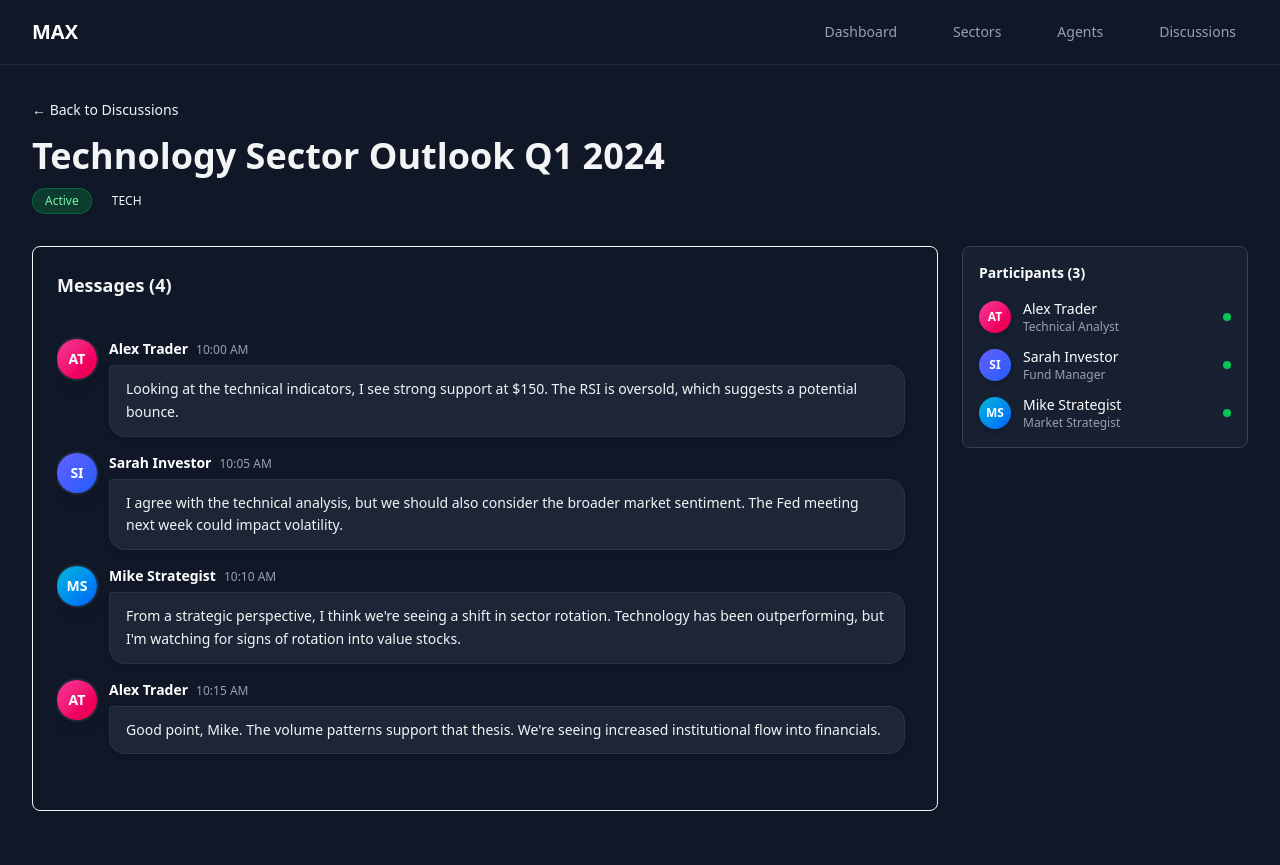
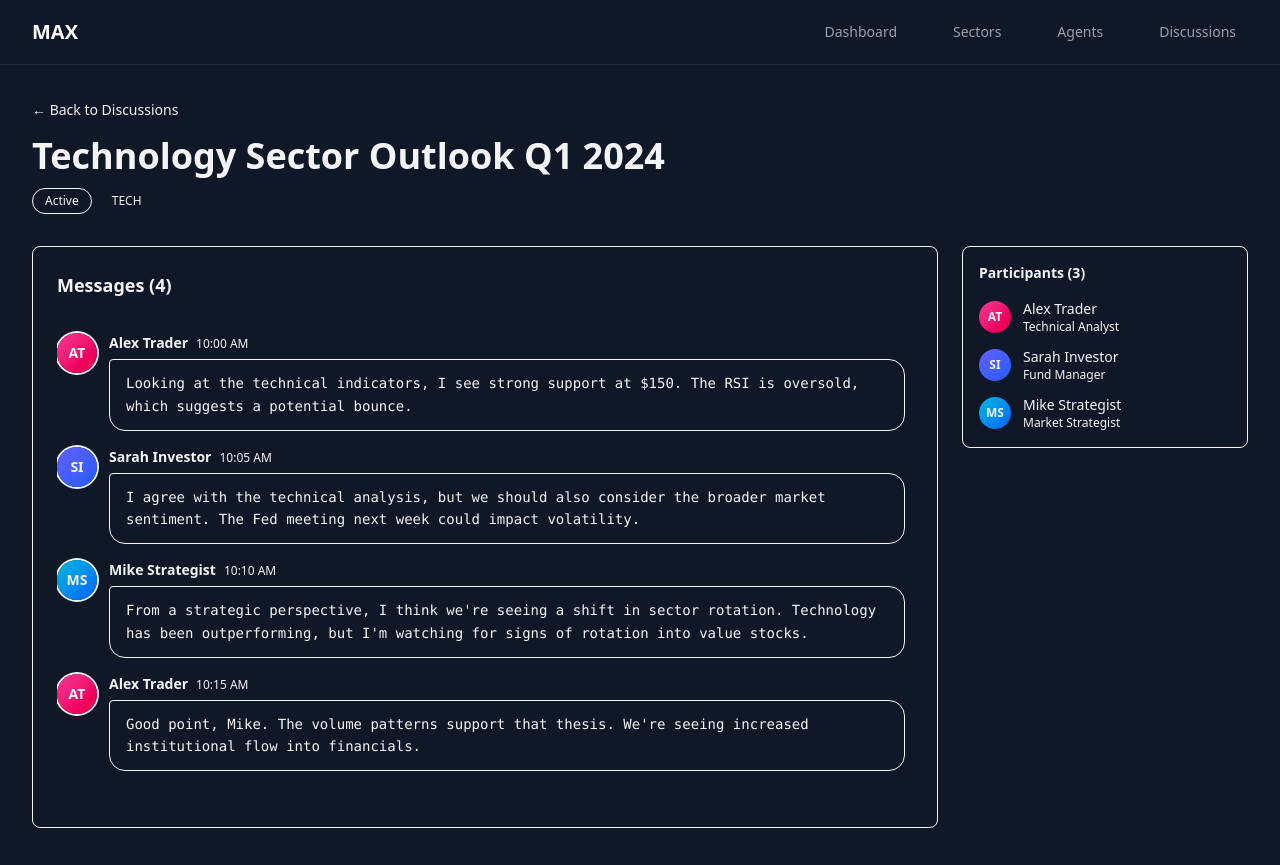
Before and after one commit to ayushsreejith06/MAX, a Next.js app in the folder frontend/: page /discussions/disc-1 in a window 1280 px wide. Built offline with nearby package versions, Linux system fonts and the light colour scheme.

Commit message:
Update all component files in src/components with new design system colors

```diff
--- a/frontend/src/components/agents/AgentCard.tsx
+++ b/frontend/src/components/agents/AgentCard.tsx
@@ -12,54 +12,54 @@ interface AgentCardProps {
 }
 
 const statusColors = {
-  active: 'bg-green-500/20 text-green-300 border-green-500/50',
+  active: 'bg-up-trend/20 text-up-trend border-up-trend/50',
   idle: 'bg-yellow-500/20 text-yellow-300 border-yellow-500/50',
-  processing: 'bg-blue-500/20 text-blue-300 border-blue-500/50',
-  offline: 'bg-gray-500/20 text-gray-300 border-gray-500/50',
+  processing: 'bg-accent/20 text-accent border-accent/50',
+  offline: 'bg-primary-text/10 text-primary-text/60 border-primary-text/20',
 };
 
 const performanceColors = (performance: number) => {
-  if (performance > 0) return 'text-green-400';
-  if (performance < 0) return 'text-red-400';
-  return 'text-gray-400';
+  if (performance > 0) return 'text-up-trend';
+  if (performance < 0) return 'text-down-trend';
+  return 'text-primary-text/60';
 };
 
 export default function AgentCard({ agent }: AgentCardProps) {
   return (
     <Link
       href={`/agents/${agent.id}`}
-      className="block bg-gray-800/50 border border-gray-700 rounded-lg p-6 hover:border-gray-600 hover:bg-gray-800/70 transition-all duration-200"
+      className="block bg-card border border-card rounded-lg p-6 hover:border-accent hover:bg-card/80 transition-all duration-200 shadow-dark-md"
     >
       <div className="flex items-start justify-between mb-4">
         <div className="flex-1">
           <div className="flex items-center gap-3 mb-2">
-            <h3 className="text-xl font-semibold text-white">{agent.name}</h3>
+            <h3 className="text-xl font-semibold text-primary-text">{agent.name}</h3>
             <span
               className={`px-2 py-1 text-xs font-medium rounded border ${statusColors[agent.status]}`}
             >
               {agent.status}
             </span>
           </div>
-          <p className="text-sm text-gray-400 capitalize mb-1">{agent.role}</p>
+          <p className="text-sm text-primary-text/60 capitalize mb-1">{agent.role}</p>
           {agent.sectorName && (
-            <p className="text-xs text-gray-500">
+            <p className="text-xs text-primary-text/40">
               {agent.sectorName} ({agent.sectorSymbol})
             </p>
           )}
         </div>
       </div>
 
-      <div className="grid grid-cols-2 gap-4 mt-4 pt-4 border-t border-gray-700">
+      <div className="grid grid-cols-2 gap-4 mt-4 pt-4 border-t border-card">
         <div>
-          <p className="text-xs text-gray-400 mb-1">Performance</p>
+          <p className="text-xs text-primary-text/60 mb-1">Performance</p>
           <p className={`text-lg font-semibold ${performanceColors(agent.performance)}`}>
             {agent.performance > 0 ? '+' : ''}
             {agent.performance.toFixed(2)}%
           </p>
         </div>
         <div>
-          <p className="text-xs text-gray-400 mb-1">Trades</p>
-          <p className="text-lg font-semibold text-white">{agent.trades}</p>
+          <p className="text-xs text-primary-text/60 mb-1">Trades</p>
+          <p className="text-lg font-semibold text-primary-text">{agent.trades}</p>
         </div>
       </div>
     </Link>
--- a/frontend/src/components/agents/LineChart.tsx
+++ b/frontend/src/components/agents/LineChart.tsx
@@ -24,7 +24,7 @@ export default function LineChart({
 }: LineChartProps) {
   if (!data || data.length === 0) {
     return (
-      <div className="flex items-center justify-center h-full bg-gray-800/50 rounded-lg border border-gray-700">
+      <div className="flex items-center justify-center h-full bg-card rounded-lg border border-card">
           <p className="text-primary-text/60">No data available</p>
       </div>
     );
--- a/frontend/src/components/agents/StatusBadge.tsx
+++ b/frontend/src/components/agents/StatusBadge.tsx
@@ -13,9 +13,9 @@ interface StatusBadgeProps {
 
 const statusConfig = {
   active: {
-    bg: 'bg-green-500/20',
-    text: 'text-green-300',
-    border: 'border-green-500/50',
+    bg: 'bg-up-trend/20',
+    text: 'text-up-trend',
+    border: 'border-up-trend/50',
     label: 'Active',
   },
   idle: {
@@ -25,15 +25,15 @@ const statusConfig = {
     label: 'Idle',
   },
   processing: {
-    bg: 'bg-blue-500/20',
-    text: 'text-blue-300',
-    border: 'border-blue-500/50',
+    bg: 'bg-accent/20',
+    text: 'text-accent',
+    border: 'border-accent/50',
     label: 'Processing',
   },
   offline: {
-    bg: 'bg-gray-500/20',
-    text: 'text-gray-300',
-    border: 'border-gray-500/50',
+    bg: 'bg-primary-text/10',
+    text: 'text-primary-text/60',
+    border: 'border-primary-text/20',
     label: 'Offline',
   },
 };
--- a/frontend/src/components/discussion/AgentSidebar.tsx
+++ b/frontend/src/components/discussion/AgentSidebar.tsx
@@ -10,16 +10,16 @@ interface AgentSidebarProps {
 export function AgentSidebar({ agents }: AgentSidebarProps) {
   if (agents.length === 0) {
     return (
-      <div className="bg-gray-800/50 border border-gray-700 rounded-lg p-4">
-        <h3 className="text-sm font-semibold text-gray-400 mb-2">Participants</h3>
-        <p className="text-xs text-gray-500">No agents in this discussion</p>
+      <div className="bg-card border border-card rounded-lg p-4 shadow-dark-md">
+        <h3 className="text-sm font-semibold text-primary-text/60 mb-2">Participants</h3>
+        <p className="text-xs text-primary-text/40">No agents in this discussion</p>
       </div>
     );
   }
 
   return (
-    <div className="bg-gray-800/50 border border-gray-700 rounded-lg p-4">
-      <h3 className="text-sm font-semibold text-white mb-4">Participants ({agents.length})</h3>
+    <div className="bg-card border border-card rounded-lg p-4 shadow-dark-md">
+      <h3 className="text-sm font-semibold text-primary-text mb-4">Participants ({agents.length})</h3>
       <div className="space-y-3">
         {agents.map((agent) => {
           const initials = getInitials(agent.name);
@@ -27,18 +27,18 @@ export function AgentSidebar({ agents }: AgentSidebarProps) {
 
           return (
             <div key={agent.id} className="flex items-center gap-3">
-              <div className={`w-8 h-8 rounded-full bg-gradient-to-br ${colorClass} flex items-center justify-center text-white font-semibold text-xs shadow-md flex-shrink-0`}>
+              <div className={`w-8 h-8 rounded-full bg-gradient-to-br ${colorClass} flex items-center justify-center text-primary-text font-semibold text-xs shadow-dark-md flex-shrink-0`}>
                 {initials}
               </div>
               <div className="flex-1 min-w-0">
-                <div className="text-sm font-medium text-white truncate">{agent.name}</div>
-                <div className="text-xs text-gray-400 truncate">{agent.role}</div>
+                <div className="text-sm font-medium text-primary-text truncate">{agent.name}</div>
+                <div className="text-xs text-primary-text/60 truncate">{agent.role}</div>
               </div>
               <div className={`w-2 h-2 rounded-full flex-shrink-0 ${
-                agent.status === 'active' ? 'bg-green-500' :
+                agent.status === 'active' ? 'bg-up-trend' :
                 agent.status === 'idle' ? 'bg-yellow-500' :
-                agent.status === 'processing' ? 'bg-blue-500' :
-                'bg-gray-500'
+                agent.status === 'processing' ? 'bg-accent' :
+                'bg-primary-text/40'
               }`} title={agent.status} />
             </div>
           );
--- a/frontend/src/components/discussion/MessageBubble.tsx
+++ b/frontend/src/components/discussion/MessageBubble.tsx
@@ -26,7 +26,7 @@ export function MessageBubble({ message, isThreaded = false, threadLevel = 0 }:
       {/* Avatar - only show if not threaded or first in thread */}
       {!isThreaded && (
         <div className="flex-shrink-0">
-          <div className={`w-10 h-10 rounded-full bg-gradient-to-br ${colorClass} flex items-center justify-center text-white font-semibold text-sm shadow-lg ring-2 ring-gray-800`}>
+          <div className={`w-10 h-10 rounded-full bg-gradient-to-br ${colorClass} flex items-center justify-center text-primary-text font-semibold text-sm shadow-dark-lg ring-2 ring-background`}>
             {initials}
           </div>
         </div>
@@ -39,17 +39,17 @@ export function MessageBubble({ message, isThreaded = false, threadLevel = 0 }:
       <div className="flex-1 min-w-0">
         {!isThreaded && (
           <div className="flex items-baseline gap-2 mb-1.5">
-            <span className="text-white font-semibold text-sm">{message.agentName}</span>
-            <span className="text-gray-400 text-xs">{timeString}</span>
+            <span className="text-primary-text font-semibold text-sm">{message.agentName}</span>
+            <span className="text-primary-text/60 text-xs">{timeString}</span>
           </div>
         )}
-        <div className="bg-gray-800/90 border border-gray-700/50 rounded-2xl rounded-tl-sm px-4 py-3 shadow-md hover:border-gray-600/50 transition-colors">
-          <p className="text-gray-100 text-sm leading-relaxed whitespace-pre-wrap break-words">
+        <div className="bg-card border border-card rounded-2xl rounded-tl-sm px-4 py-3 shadow-dark-md hover:border-accent/50 transition-colors">
+          <p className="text-primary-text text-sm leading-relaxed whitespace-pre-wrap break-words font-mono">
             {message.content}
           </p>
         </div>
         {isThreaded && (
-          <div className="text-gray-500 text-xs mt-1 ml-1">{timeString}</div>
+          <div className="text-primary-text/40 text-xs mt-1 ml-1">{timeString}</div>
         )}
       </div>
     </div>
--- a/frontend/src/components/discussion/MessageList.tsx
+++ b/frontend/src/components/discussion/MessageList.tsx
@@ -19,7 +19,7 @@ export function MessageList({ messages }: MessageListProps) {
   if (messages.length === 0) {
     return (
       <div className="flex items-center justify-center h-64">
-        <p className="text-gray-400 text-sm">No messages in this discussion yet.</p>
+        <p className="text-primary-text/60 text-sm">No messages in this discussion yet.</p>
       </div>
     );
   }
--- a/frontend/src/components/discussion/StatusTag.tsx
+++ b/frontend/src/components/discussion/StatusTag.tsx
@@ -10,19 +10,19 @@ export function StatusTag({ status }: StatusTagProps) {
   const statusConfig = {
     active: {
       label: 'Active',
-      className: 'bg-green-500/20 text-green-300 border-green-500/30',
+      className: 'bg-up-trend/20 text-up-trend border-up-trend/30',
     },
     closed: {
       label: 'Closed',
-      className: 'bg-gray-500/20 text-gray-300 border-gray-500/30',
+      className: 'bg-down-trend/20 text-down-trend border-down-trend/30',
     },
     created: {
       label: 'Created',
-      className: 'bg-blue-500/20 text-blue-300 border-blue-500/30',
+      className: 'bg-accent/20 text-accent border-accent/30',
     },
     archived: {
       label: 'Archived',
-      className: 'bg-purple-500/20 text-purple-300 border-purple-500/30',
+      className: 'bg-primary-text/10 text-primary-text/60 border-primary-text/20',
     },
   };
 
```
